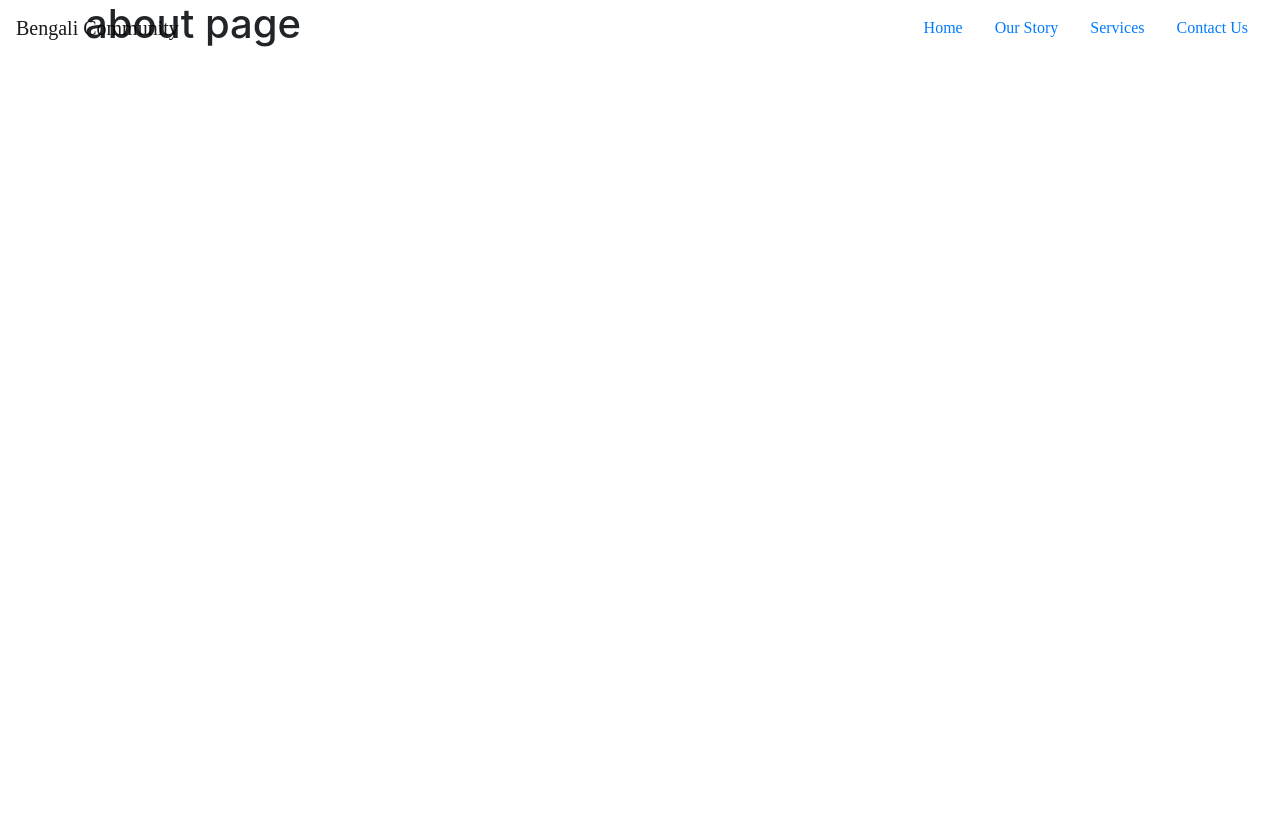
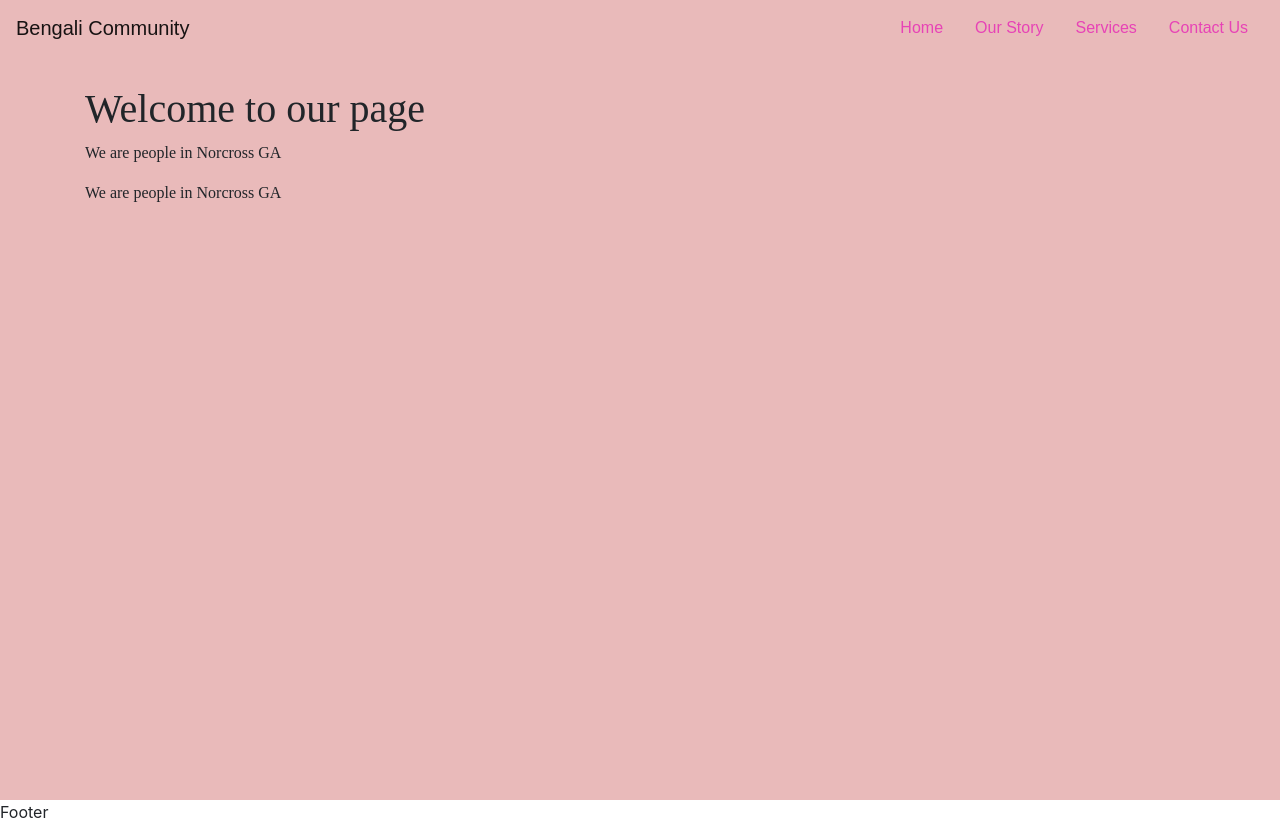
Before and after one commit to mthomasula/bengali-org, a Gatsby site: page /about in a window 1280 px wide. Before the commit the page ends 800 px from the top, so only its background shows below. Built offline with nearby package versions, Linux system fonts and the light colour scheme; Gatsby itself is replaced by a stand-in of ours.

Commit message:
Added a bunch of confusion. Have fun desiphering

```diff
--- a/src/components/Layout.js
+++ b/src/components/Layout.js
@@ -2,17 +2,22 @@ import React from 'react'
 import Nav from './Nav'
 import 'bootstrap/dist/css/bootstrap.min.css';
 import { Container} from 'react-bootstrap';
+import '../styles/Layout.css';
 
 
 export default function Layout({ children }) {
     return (
         <div>
-            <Nav />
-            {/* <Container> */}
+            <div className="navv">
+                <Nav />
+            </div>
                 <div className="content">
                     { children }
                 </div>
-            {/* </Container> */}
+                <div className="footer">
+                    <p>Footer</p>
+                </div>
+
         </div>
     )
 }
--- a/src/components/Nav.js
+++ b/src/components/Nav.js
@@ -11,7 +11,7 @@ export default function Nav() {
 
 
     const navBarEffect = () => {
-        if (window.scrollY >= 10) {
+        if (window.scrollY >= 8) {
             setNavBar(true);
         } else {
             setNavBar(false);
--- a/src/pages/about.js
+++ b/src/pages/about.js
@@ -1,15 +1,18 @@
 import React from 'react'
 import Layout from '../components/Layout';
 import { Container } from 'react-bootstrap';
+import './page styles/about.css'
+import Img from '../images/homepage/Img.jpg'
+import Carousel from '../components/homepage/carousel'
 
 export default function About() {
     return (
         <Layout>
-            <div>
-                <Container>
-                    <h1>about page</h1>
-                </Container>
-            </div>
+            <main className='container'>
+                <h1>Welcome to our page</h1>
+                <p>We are people in Norcross GA</p>
+                <p>We are people in Norcross GA</p>
+            </main>
         </Layout>
     )
 }
--- a/src/pages/index.js
+++ b/src/pages/index.js
@@ -10,6 +10,7 @@ export default function Home() {
 
           <div>
           <HomepageCarousel/>
+
           </div>
 
       </Layout>
--- /dev/null
+++ b/src/pages/page styles/about.css
@@ -0,0 +1,4 @@
+.container {
+   font-family: cursive;
+
+}
--- /dev/null
+++ b/src/styles/Layout.css
@@ -0,0 +1,11 @@
+.content {
+    padding-top: 85px;
+    background-color: rgb(233, 186, 186);
+    display: flex;
+    flex-direction: column;
+    min-height: 100vh;
+}
+
+.footer {
+    background-color: white;
+}
--- a/src/styles/Nav.css
+++ b/src/styles/Nav.css
@@ -1,7 +1,11 @@
 .navigation {
-    font-family: cursive;
+    font-family: Arial, Helvetica, sans-serif;
 }
 
 .navigation.active {
-    background : linear-gradient(135deg, orange 60%, cyan)
+    background : linear-gradient(135deg, orange 60%, cyan);
 }
+
+.nav-link {
+    color:rgb(231, 67, 182);
+}
```
